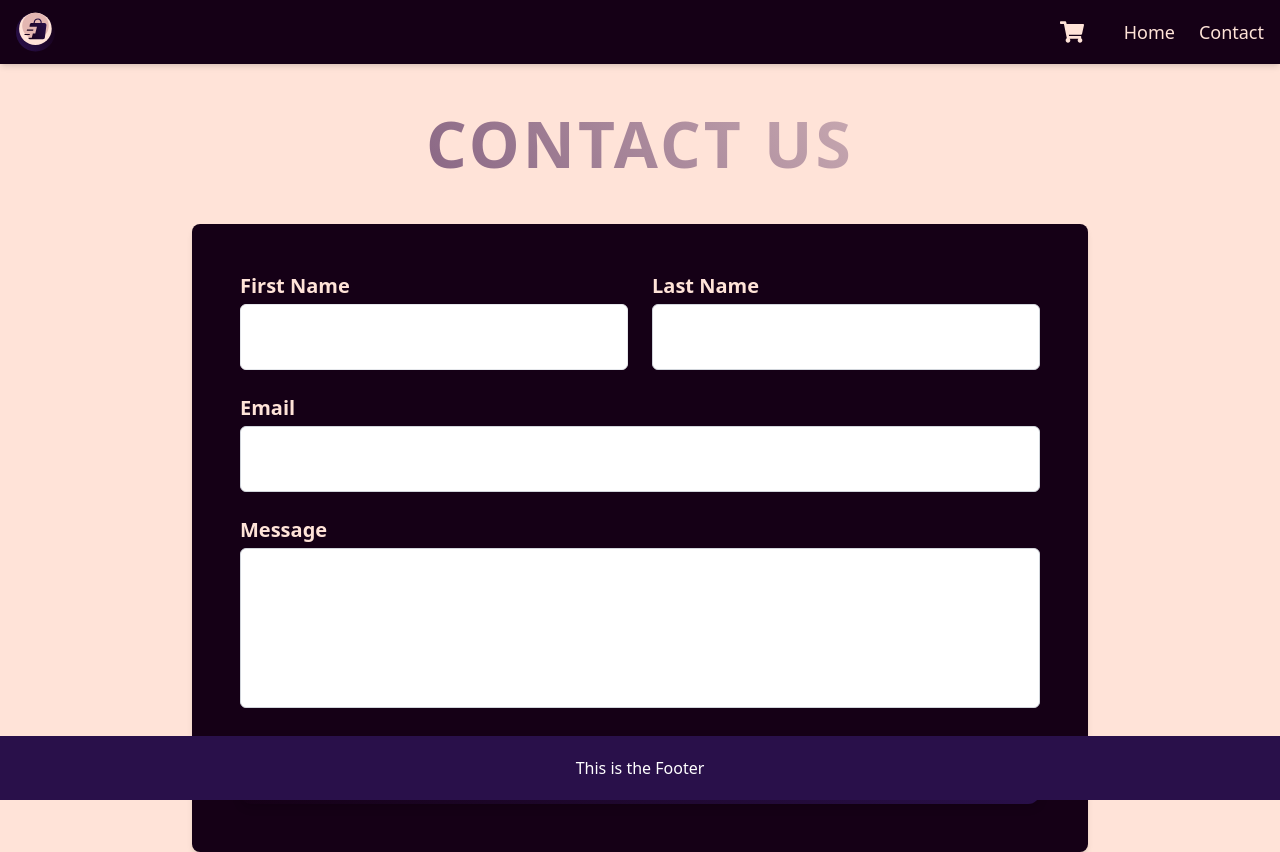
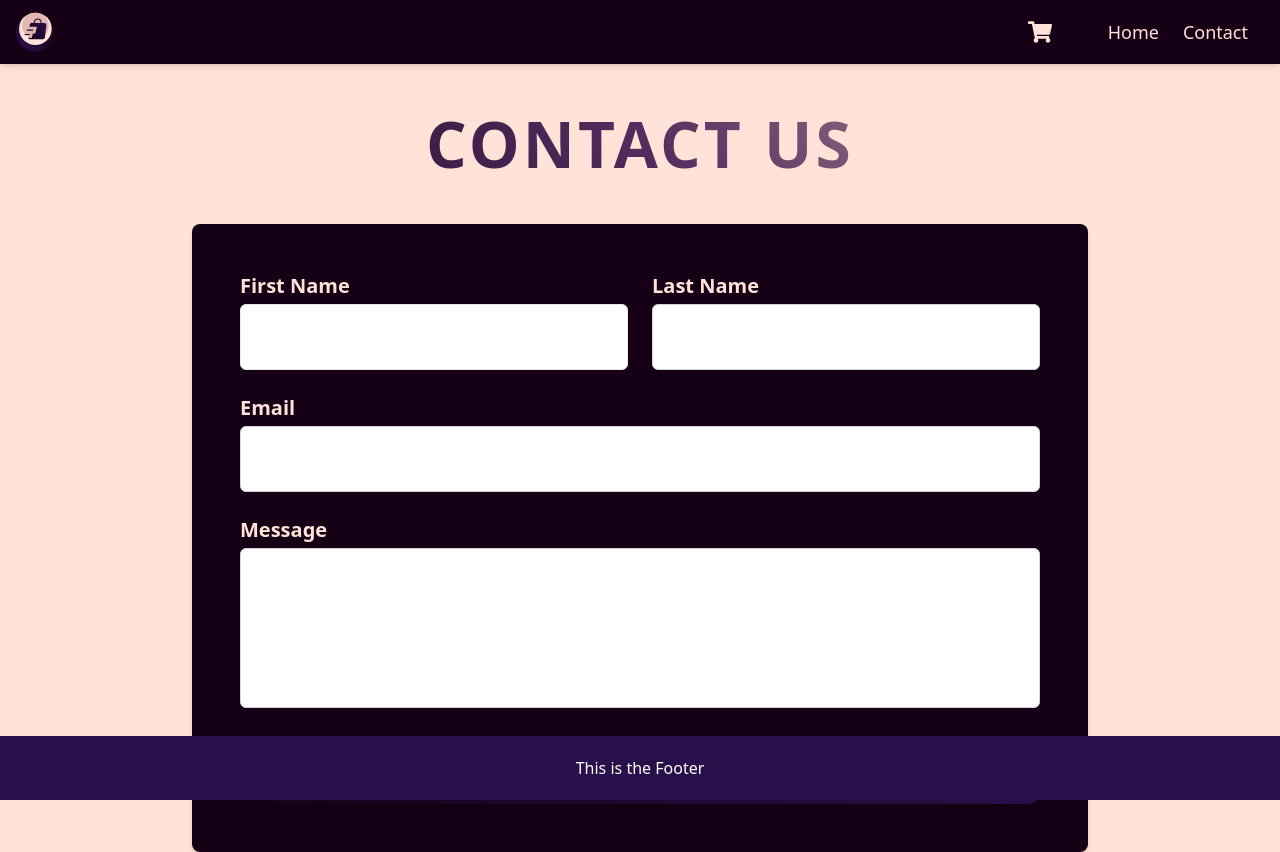
Before and after one commit to jonhavbra87/fef-ca, a React (Vite) app: page /contact in a window 1280 px wide. Built offline with nearby package versions, Linux system fonts and the light colour scheme.

Commit message:
added custom styled navmenu

```diff
--- a/src/components/NavBar/index.tsx
+++ b/src/components/NavBar/index.tsx
@@ -4,6 +4,7 @@ import { useState } from 'react';
 import Cart from '../Cart';
 import NavLinks from '../NavLinks';
 import { Link } from 'react-router-dom';
+import { NavMenu } from '../../styles/NavMenu';
 
 function NavBar() {
   const [isOpen, setIsOpen] = useState(false);
@@ -21,20 +22,19 @@ function NavBar() {
       </Link>
 
       {/* Hamburger Icon - Kun synlig på mobil */}
-      <div className="text-cream text-3xl cursor-pointer md:hidden" onClick={toggleMenu}>
+      <div
+      className={`text-cream text-3xl cursor-pointer md:hidden transform transition-transform duration-400 ${
+        isOpen ? 'rotate- scale-110' : ''
+      }`}
+      onClick={toggleMenu}
+    >
         {isOpen ? <FiX /> : <HiOutlineMenuAlt2 />}
       </div>
 
       {/* Navigation Menu - viser seg når `isOpen` er true eller på desktop */}
-      <nav
-        className={`${
-          isOpen
-            ? 'flex flex-col items-center bg-background p-4 absolute top-16 left-0 right-0 w-full z-40 gap-4'
-            : 'hidden'
-        } md:flex md:flex-row md:gap-6 md:items-center`}
-      >
+    <NavMenu isOpen={isOpen}>
         <NavLinks />
-      </nav>
+      </NavMenu>
     </div>
   );
 }
--- a/src/styles/GradientHeading/index.tsx
+++ b/src/styles/GradientHeading/index.tsx
@@ -7,7 +7,7 @@ const GradientHeading = styled.h1`
   text-align: center;
   text-transform: uppercase;
   margin: 2rem 0;
-  background: linear-gradient(50deg, #522c5d, #ffe3d8);
+  background: linear-gradient(50deg, #150016, #522c5d, #e3b6b1);
   background-clip: text;
   -webkit-background-clip: text;
   color: transparent;
--- a/src/styles/NavContainer/index.tsx
+++ /dev/null
@@ -1,20 +0,0 @@
-import styled from 'styled-components';
-
-// Navigation container styled component
-const NavContainer = styled.nav`
-  display: flex;
-  flex-direction: column;
-  gap: 2rem;
-
-  a {
-    color: #ffe3d8;
-    text-decoration: none;
-    transition: color 0.3s ease;
-
-    &:hover {
-      color: var(--color-blush); /* Matches your hover color palette */
-    }
-  }
-`;
-
-export default NavContainer;
--- /dev/null
+++ b/src/styles/NavMenu/index.tsx
@@ -0,0 +1,54 @@
+// src/styles/NavBarStyles.ts
+import styled, { keyframes } from 'styled-components';
+
+// Definerer en keyframe for å animere menyen
+const slideDown = keyframes`
+  0% {
+    transform: translateY(-20px);
+    opacity: 0;
+  }
+  100% {
+    transform: translateY(0);
+    opacity: 1;
+  }
+`;
+
+// Definerer en keyframe for å animere menyen når den lukkes
+const slideUp = keyframes`
+  0% {
+    transform: translateY(0);
+    opacity: 1;
+  }
+  100% {
+    transform: translateY(-20px);
+    opacity: 0;
+  }
+  `;
+
+// Styled komponent for navigasjonsmenyen
+export const NavMenu = styled.nav<{ isOpen: boolean }>`
+  display: ${({ isOpen }) => (isOpen ? 'flex' : 'none')};
+  flex-direction: column;
+  align-items: center;
+  background-color: #150016;
+  padding: 1rem;
+  position: absolute;
+  top: 4rem;
+  left: 0;
+  right: 0;
+  z-index: 40;
+  gap: 1rem;
+  overflow: hidden;
+
+
+  /* Animasjon: Bruker slideDown når menyen åpnes og slideUp når den lukkes */
+  animation: ${({ isOpen }) => (isOpen ? slideDown : slideUp)} 0.5s ease-in-out;
+
+  @media (min-width: 768px) {
+    display: flex;
+    flex-direction: row;
+    position: static;
+    gap: 1.5rem;
+    animation: none;
+  }
+`;
```
